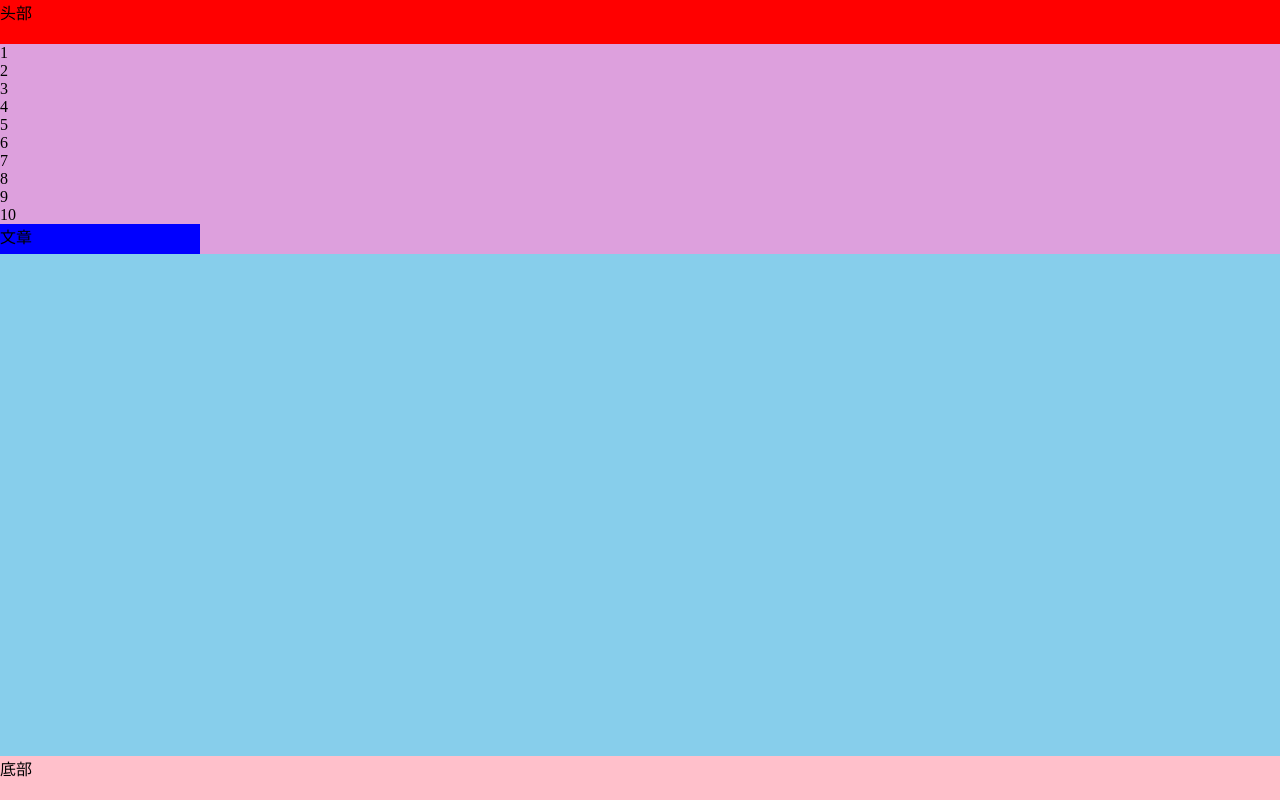
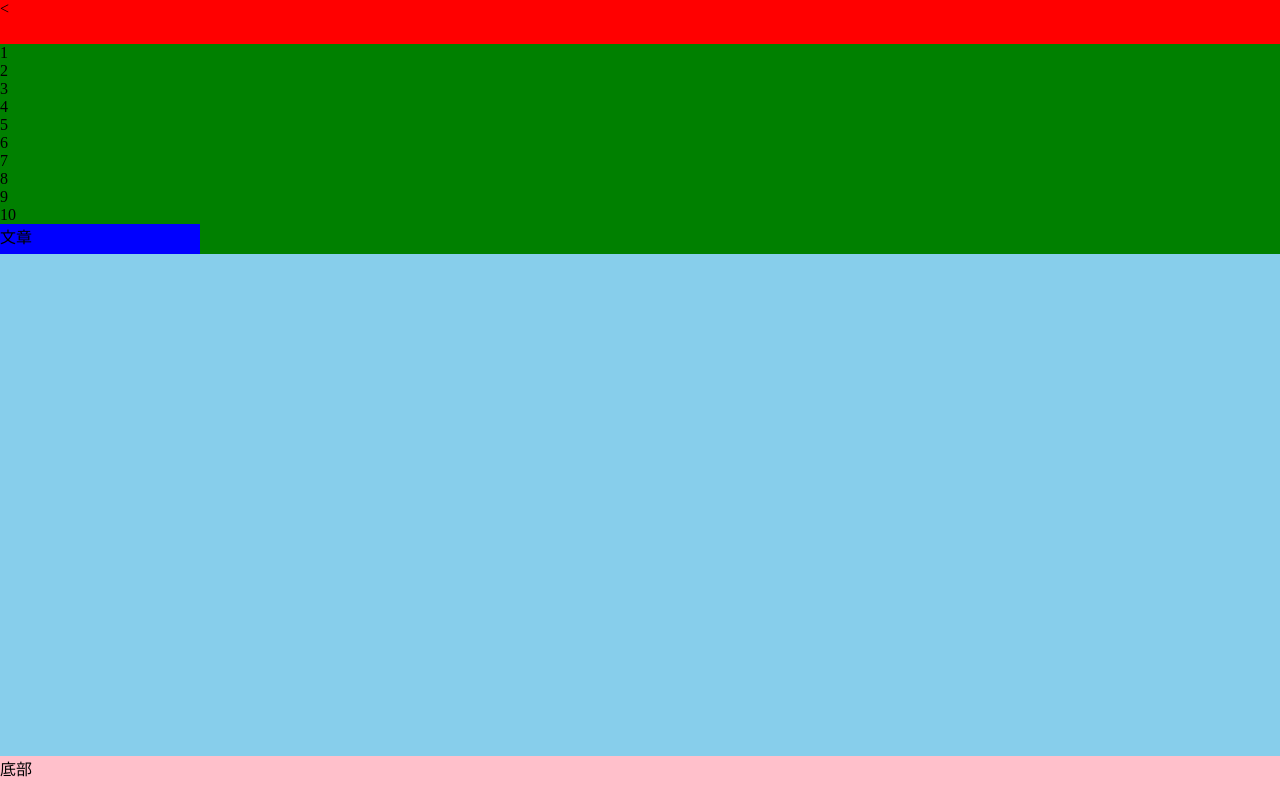
Before and after one commit to xiaodanli/1606A-task, a plain HTML site: page src/index.html in a window 1280 px wide. Drawn offline with Linux system fonts and the light colour scheme.

Commit message:
添加header返回

```diff
--- a/src/css/style.css
+++ b/src/css/style.css
@@ -27,7 +27,7 @@ header {
 .main {
     width: 100%;
     flex: 1;
-    background: plum;
+    background: green;
 }
 
 footer {
--- a/src/index.html
+++ b/src/index.html
@@ -11,7 +11,9 @@
 
 <body>
     <div class="wrap">
-        <header>头部</header>
+        <header>
+            <span><</span>
+        </header>
         <section>
             <main class="main">
                 <ul>
```
